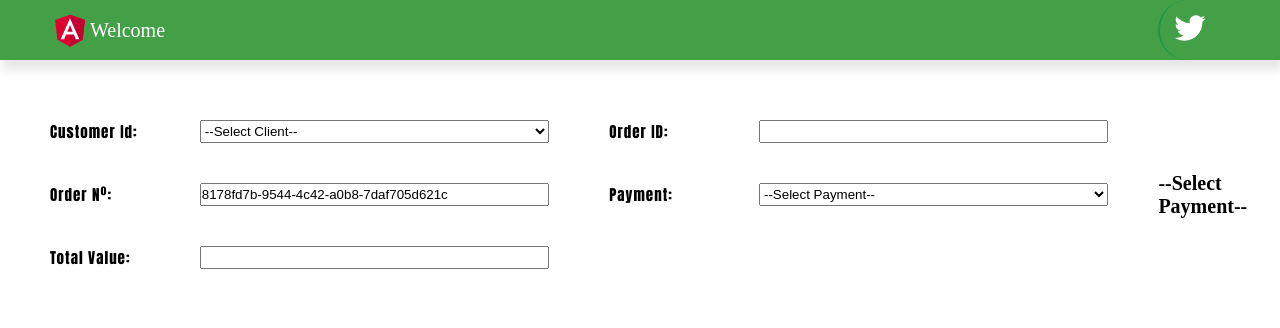
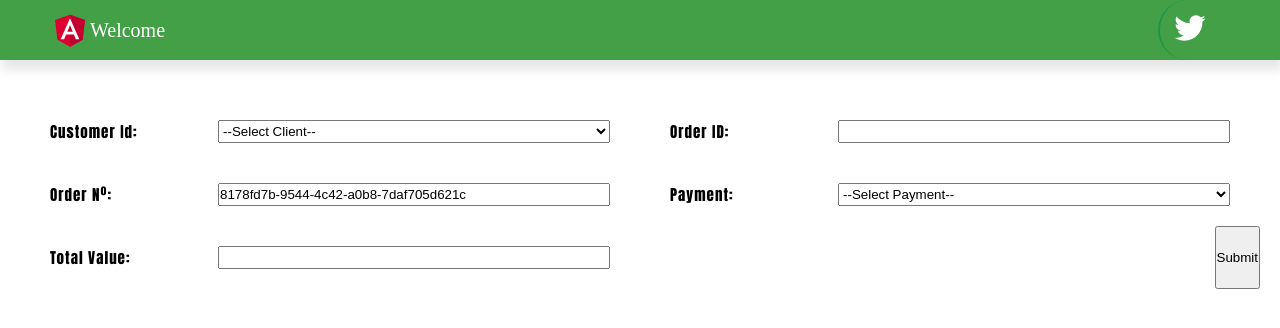
Before and after one commit to regisrfn/Angular-app, an Angular app: page /order/edit in a window 1280 px wide. Shown: the top 328 px of the page. Built offline with nearby package versions, Linux system fonts and the light colour scheme; a web font is replaced by a local one.

Commit message:
add button

```diff
--- a/src/app/orders/order/order.component.html
+++ b/src/app/orders/order/order.component.html
@@ -13,6 +13,6 @@
                 <input class="form-item__input" name="{{item.key}}" [(ngModel)]="service.formData[item.key]">
             </ng-template>
         </div>
+        <button>Submit</button>
     </form>
-    <H1>{{title.paymentMethod}}</H1>
 </div>
```
